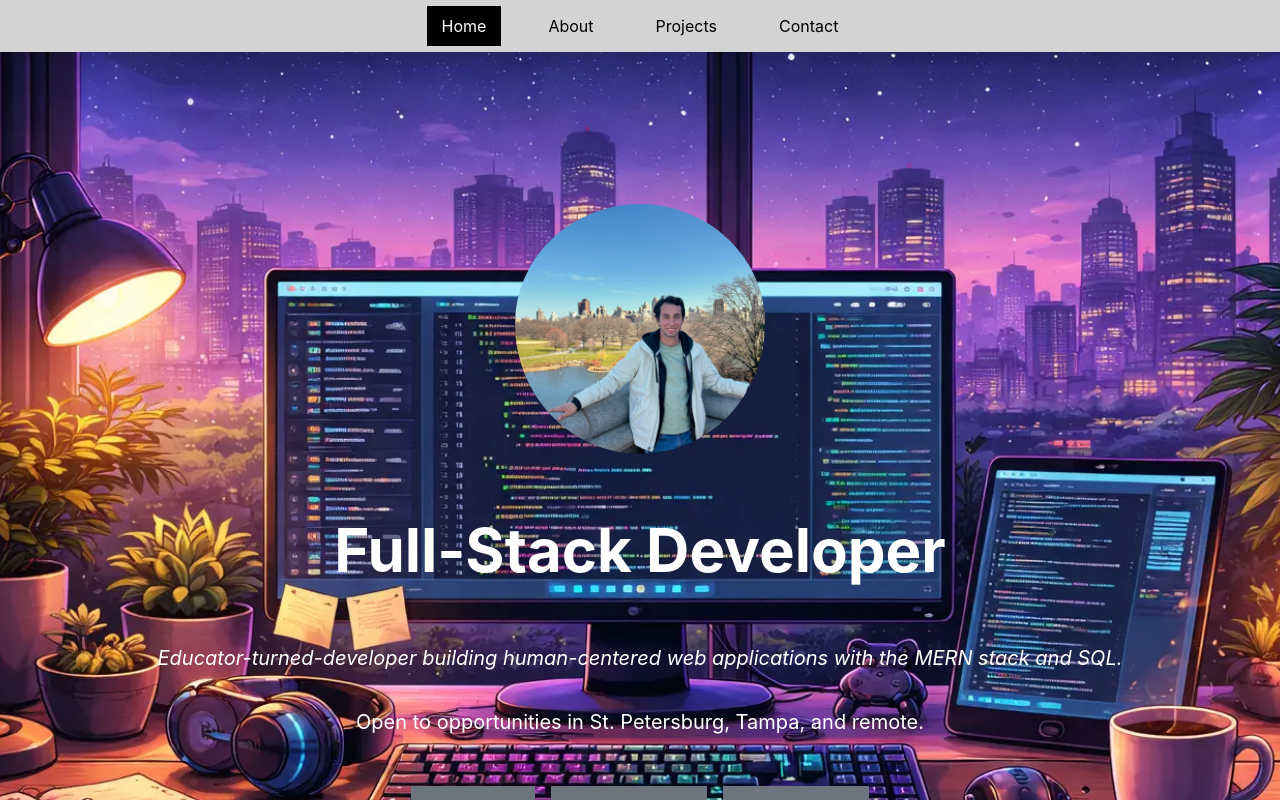
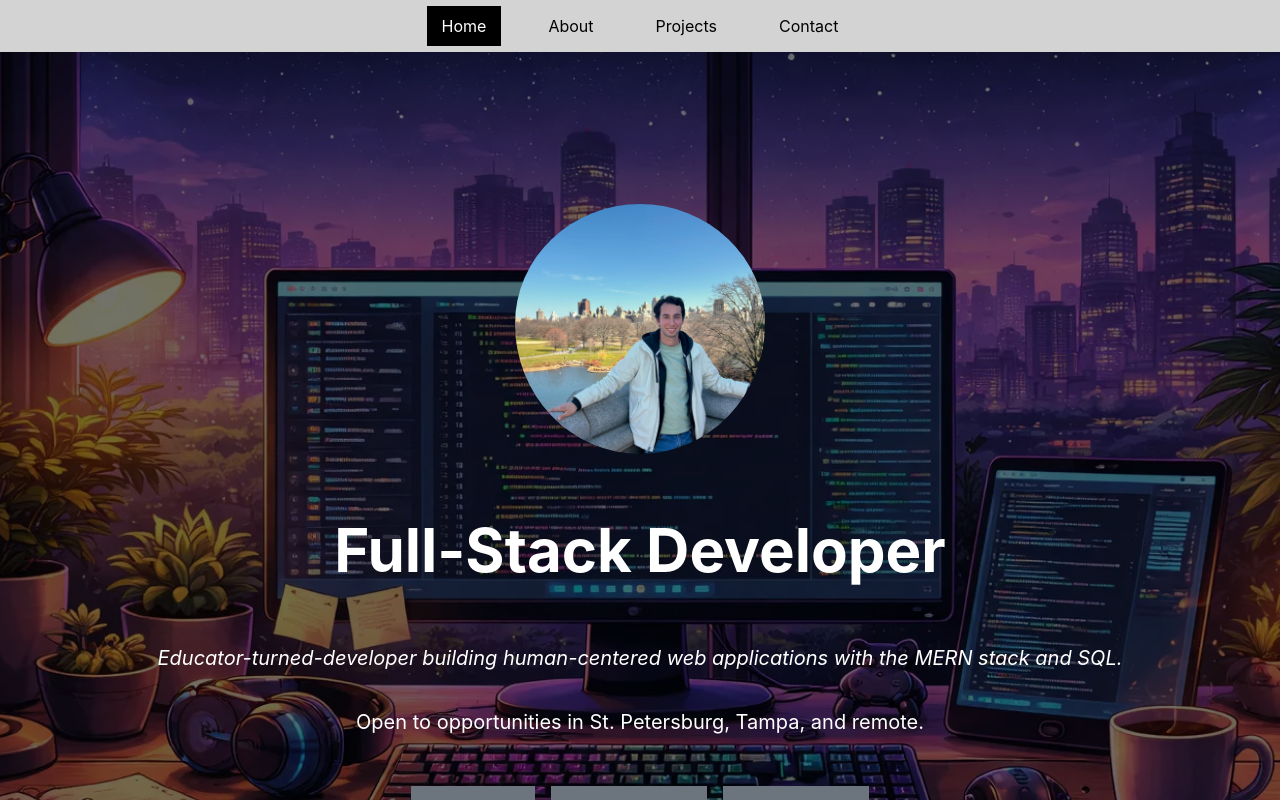
Before and after one commit to triscravello/tristan-portfolio-site, a React (Vite) app: page / in a window 1280 px wide. Shown: the top 800 px of the page. Built offline with nearby package versions, Linux system fonts and the light colour scheme.

Commit message:
Added a subtle overlay for text readability

```diff
--- a/src/App.css
+++ b/src/App.css
@@ -11,3 +11,9 @@ body {
     width: 100%;
     margin: 0;
 }
+
+.app-overlay {
+    min-height: 100vh;
+    background: rgba(0, 0, 0, 0.55);
+    color:white
+}
--- a/src/App.jsx
+++ b/src/App.jsx
@@ -19,6 +19,7 @@ function App() {
 
   return (
     <div style={appStyle}>
+      <div className='app-overlay'>
         <Navbar />
         <Routes>
           <Route path="/" element={<Home />} />
@@ -28,6 +29,7 @@ function App() {
         </Routes>
         <Footer />
       </div>
+    </div>
   )
 };
 
```
Lines whose indentation alone changed are shown as unchanged.
